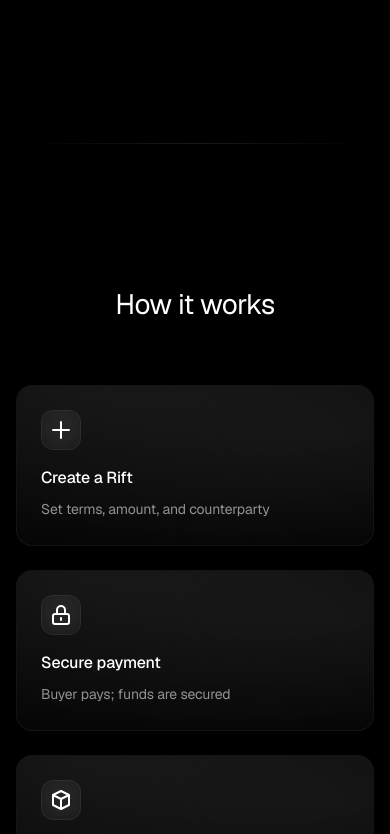
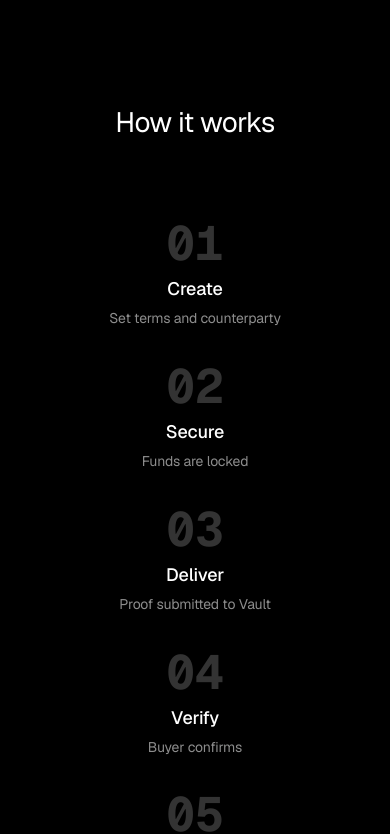
Before and after one commit to nav2424/rift, a Next.js app: page / in a window 390 px wide. Shown: the part 856-1690 px from the top of the page. Built offline with nearby package versions, Linux system fonts and the light colour scheme; no server answers.

Commit message:
Redesign: remove card overload, improve hierarchy, flatten trust features, make hero breathe, horizontal how-it-works flow

```diff
--- a/app/globals.css
+++ b/app/globals.css
@@ -59,10 +59,10 @@ body.modal-open nav {
 }
 
 .glass-soft {
-  background: rgba(255, 255, 255, 0.02);
+  background: rgba(255, 255, 255, 0.015);
   border: 1px solid var(--glass-border-2);
-  backdrop-filter: blur(12px);
-  -webkit-backdrop-filter: blur(12px);
+  backdrop-filter: blur(10px);
+  -webkit-backdrop-filter: blur(10px);
 }
 
 .glass-highlight {
--- a/app/page.tsx
+++ b/app/page.tsx
@@ -34,23 +34,23 @@ export default function Home() {
   return (
     <div className="min-h-screen relative overflow-hidden bg-black">
       {/* Hero Section */}
-        <section className="mx-auto max-w-6xl px-6 pt-28 pb-16">
+        <section className="mx-auto max-w-6xl px-6 pt-32 pb-32">
           <div className={`mx-auto max-w-3xl text-center transition-all duration-1000 ${mounted ? 'opacity-100 translate-y-0' : 'opacity-0 translate-y-8'}`}>
-            <div className="mx-auto inline-flex items-center gap-2 rounded-full glass-soft px-4 py-2 text-xs text-white/60">
+            <div className="mx-auto inline-flex items-center gap-2 rounded-full glass-soft px-4 py-2 text-xs text-white/60 mb-8">
               <span className="h-1.5 w-1.5 rounded-full bg-white/50" />
               TRUST LAYER • DIGITAL DEALS
           </div>
 
-            <h1 className="mt-8 text-5xl md:text-6xl font-semibold tracking-tight text-white">
+            <h1 className="text-5xl md:text-6xl font-medium tracking-tight text-white leading-[1.1]">
               The execution layer for online{" "}
               <span className="text-white/60">deals.</span>
             </h1>
 
-            <p className="mx-auto mt-5 max-w-xl text-base text-white/55 leading-relaxed">
+            <p className="mx-auto mt-6 max-w-xl text-base text-white/55 leading-relaxed">
               Create a Rift, secure payment, verify delivery, and release funds — without trust.
             </p>
 
-            <div className="mt-8 flex items-center justify-center gap-3">
+            <div className="mt-10 flex items-center justify-center gap-3">
               <Link
                 href="/auth/signup"
                 className="rounded-xl bg-white px-6 py-3 text-sm font-medium text-black hover:opacity-90 transition"
@@ -64,27 +64,47 @@ export default function Home() {
                 See how it works
             </Link>
             </div>
+        </div>
+      </section>
 
-            {/* Hero Product Panel */}
-            <div className="mx-auto mt-12 max-w-5xl rounded-2xl glass glass-highlight p-6">
-              <div className="rounded-xl bg-black/40 border border-white/6 p-6">
-                <div className="text-sm text-white/70">Rift Status</div>
-                <div className="mt-2 text-2xl font-semibold text-white">Verification pending</div>
-                <div className="mt-6 grid grid-cols-3 gap-4">
-                  <div className="rounded-xl glass-soft p-4">
-                    <div className="text-xs text-white/60">Payment</div>
-                    <div className="mt-2 text-white font-medium">Secured</div>
+        {/* Section Separator */}
+        <div className="mx-auto max-w-6xl px-6">
+          <div className="my-20 h-px w-full bg-gradient-to-r from-transparent via-white/10 to-transparent" />
         </div>
-                  <div className="rounded-xl glass-soft p-4">
-                    <div className="text-xs text-white/60">Vault</div>
-                    <div className="mt-2 text-white font-medium">Proof uploaded</div>
+
+        {/* How It Works */}
+        <section id="how-it-works" className="relative max-w-6xl mx-auto px-4 sm:px-6 lg:px-8 py-32">
+          <div className="mb-20">
+            <h2 className="text-3xl sm:text-4xl md:text-5xl font-light text-white mb-4 tracking-tight text-center">
+              How it works
+            </h2>
                 </div>
-                  <div className="rounded-xl glass-soft p-4">
-                    <div className="text-xs text-white/60">Release</div>
-                    <div className="mt-2 text-white font-medium">Locked</div>
+
+          <div className="relative">
+            {/* Connector line */}
+            <div className="hidden md:block absolute top-12 left-0 right-0 h-px bg-gradient-to-r from-transparent via-white/10 to-transparent" />
+
+            <div className="flex flex-col md:flex-row md:items-start gap-8 md:gap-4">
+              {[
+                { step: '01', title: 'Create', description: 'Set terms and counterparty' },
+                { step: '02', title: 'Secure', description: 'Funds are locked' },
+                { step: '03', title: 'Deliver', description: 'Proof submitted to Vault' },
+                { step: '04', title: 'Verify', description: 'Buyer confirms' },
+                { step: '05', title: 'Release', description: 'Funds move instantly' }
+              ].map((item, index) => (
+                <div key={item.step} className="flex-1 text-center md:text-left">
+                  <div className="relative">
+                    {index < 4 && (
+                      <div className="hidden md:block absolute top-6 left-full w-full h-px bg-white/10 transform -translate-x-1/2" style={{ width: 'calc(100% + 1rem)' }} />
+                    )}
+                    <div className="text-5xl md:text-6xl font-bold text-white/20 mb-2 leading-none font-mono">
+                      {item.step}
+                    </div>
+                    <div className="text-lg font-medium text-white mb-1">{item.title}</div>
+                    <div className="text-sm text-white/55 leading-relaxed">{item.description}</div>
                   </div>
               </div>
-              </div>
+            ))}
           </div>
         </div>
       </section>
@@ -94,77 +114,18 @@ export default function Home() {
           <div className="my-20 h-px w-full bg-gradient-to-r from-transparent via-white/10 to-transparent" />
         </div>
 
-        {/* How It Works */}
-        <section id="how-it-works" className="relative max-w-6xl mx-auto px-4 sm:px-6 lg:px-8 py-16 lg:py-24">
-          <div className="text-center mb-16">
-            <h2 className="text-3xl sm:text-4xl md:text-5xl font-light text-white mb-4 tracking-tight">
-              How it works
+        {/* Interactive Demo */}
+        <section className="relative max-w-6xl mx-auto px-4 sm:px-6 lg:px-8 py-32">
+          <div className="text-center mb-8">
+            <h2 className="text-2xl font-light text-white/70 mb-2 tracking-tight">
+              See it in action
             </h2>
+            <p className="text-sm text-white/40 font-light">
+              Interactive walkthrough
+            </p>
           </div>
-
-          <div className="grid md:grid-cols-5 gap-6 lg:gap-8">
-            {[
-              {
-                step: '1',
-                title: 'Create a Rift',
-                description: 'Set terms, amount, and counterparty',
-                icon: (
-                  <svg className="w-6 h-6" fill="none" stroke="currentColor" viewBox="0 0 24 24">
-                    <path strokeLinecap="round" strokeLinejoin="round" strokeWidth={2} d="M12 4v16m8-8H4" />
-                  </svg>
-                )
-              },
-              {
-                step: '2',
-                title: 'Secure payment',
-                description: 'Buyer pays; funds are secured',
-                icon: (
-                  <svg className="w-6 h-6" fill="none" stroke="currentColor" viewBox="0 0 24 24">
-                    <path strokeLinecap="round" strokeLinejoin="round" strokeWidth={2} d="M12 15v2m-6 4h12a2 2 0 002-2v-6a2 2 0 00-2-2H6a2 2 0 00-2 2v6a2 2 0 002 2zm10-10V7a4 4 0 00-8 0v4h8z" />
-                  </svg>
-                )
-              },
-              {
-                step: '3',
-                title: 'Deliver to Vault',
-                description: 'Seller submits proof to secure vault',
-                icon: (
-                  <svg className="w-6 h-6" fill="none" stroke="currentColor" viewBox="0 0 24 24">
-                    <path strokeLinecap="round" strokeLinejoin="round" strokeWidth={2} d="M20 7l-8-4-8 4m16 0l-8 4m8-4v10l-8 4m0-10L4 7m8 4v10M4 7v10l8 4" />
-                  </svg>
-                )
-              },
-              {
-                step: '4',
-                title: 'Verify',
-                description: 'Review and confirm delivery',
-                icon: (
-                  <svg className="w-6 h-6" fill="none" stroke="currentColor" viewBox="0 0 24 24">
-                    <path strokeLinecap="round" strokeLinejoin="round" strokeWidth={2} d="M9 12l2 2 4-4m6 2a9 9 0 11-18 0 9 9 0 0118 0z" />
-                  </svg>
-                )
-              },
-              {
-                step: '5',
-                title: 'Release',
-                description: 'Funds released to seller',
-                  icon: (
-                  <svg className="w-6 h-6" fill="none" stroke="currentColor" viewBox="0 0 24 24">
-                      <path strokeLinecap="round" strokeLinejoin="round" strokeWidth={2} d="M13 7l5 5m0 0l-5 5m5-5H6" />
-                    </svg>
-                )
-              }
-            ].map((item) => (
-              <div key={item.step} className="rounded-2xl glass-soft glass-highlight p-6 transition hover:bg-white/[0.035] hover:-translate-y-0.5">
-                <div className="mb-4 inline-flex h-10 w-10 items-center justify-center rounded-xl glass-soft">
-                  {item.icon}
-                </div>
-                <div className="text-white font-medium">{item.title}</div>
-                <div className="mt-2 text-sm text-white/55 leading-relaxed">
-                  {item.description}
-                </div>
-              </div>
-            ))}
+          <div className="opacity-90">
+            <InteractiveDemo />
           </div>
         </section>
 
@@ -173,19 +134,9 @@ export default function Home() {
           <div className="my-20 h-px w-full bg-gradient-to-r from-transparent via-white/10 to-transparent" />
         </div>
 
-        {/* Interactive Demo */}
-        <section className="relative">
-          <InteractiveDemo />
-        </section>
-
-        {/* Section Separator */}
-        <div className="mx-auto max-w-6xl px-6">
-          <div className="my-20 h-px w-full bg-gradient-to-r from-transparent via-white/10 to-transparent" />
-        </div>
-
         {/* Use Cases */}
-        <section className="relative max-w-6xl mx-auto px-4 sm:px-6 lg:px-8 py-16 lg:py-24">
-          <div className="text-center mb-16">
+        <section className="relative max-w-6xl mx-auto px-4 sm:px-6 lg:px-8 py-32">
+          <div className="mb-20 text-center">
             <h2 className="text-3xl sm:text-4xl md:text-5xl font-light text-white mb-4 tracking-tight">
               Built for every deal
             </h2>
@@ -196,39 +147,29 @@ export default function Home() {
               {
                 title: 'Digital Goods',
                 description: 'Usernames, licenses, files, and digital assets',
-              icon: (
-                  <svg className="w-6 h-6" fill="none" stroke="currentColor" viewBox="0 0 24 24">
-                    <path strokeLinecap="round" strokeLinejoin="round" strokeWidth={2} d="M9 12h6m-6 4h6m2 5H7a2 2 0 01-2-2V5a2 2 0 012-2h5.586a1 1 0 01.707.293l5.414 5.414a1 1 0 01.293.707V19a2 2 0 01-2 2z" />
-                </svg>
-              )
+                primary: false
               },
               {
                 title: 'Tickets',
-                description: 'Digital transfer with verification',
-              icon: (
-                  <svg className="w-6 h-6" fill="none" stroke="currentColor" viewBox="0 0 24 24">
-                    <path strokeLinecap="round" strokeLinejoin="round" strokeWidth={2} d="M15 5v2m0 4v2m0 4v2M5 5a2 2 0 00-2 2v3a2 2 0 110 4v3a2 2 0 002 2h14a2 2 0 002-2v-3a2 2 0 110-4V7a2 2 0 00-2-2H5z" />
-                </svg>
-              )
+                description: 'Digital transfer with ownership verification and instant release.',
+                primary: true
               },
               {
                 title: 'Services',
                 description: 'Milestone-based work and deliverables',
-              icon: (
-                  <svg className="w-6 h-6" fill="none" stroke="currentColor" viewBox="0 0 24 24">
-                    <path strokeLinecap="round" strokeLinejoin="round" strokeWidth={2} d="M21 13.255A23.931 23.931 0 0112 15c-3.183 0-6.22-.62-9-1.745M16 6V4a2 2 0 00-2-2h-4a2 2 0 00-2 2v2m4 6h.01M5 20h14a2 2 0 002-2V8a2 2 0 00-2-2H5a2 2 0 00-2 2v10a2 2 0 002 2z" />
-                </svg>
-              )
+                primary: false
               }
             ].map((item, index) => (
-              <div key={index} className="rounded-2xl glass-soft glass-highlight p-6 transition hover:bg-white/[0.035] hover:-translate-y-0.5">
-                <div className="mb-4 inline-flex h-10 w-10 items-center justify-center rounded-xl glass-soft">
-                  {item.icon}
-                </div>
-                <div className="text-white font-medium">{item.title}</div>
-                <div className="mt-2 text-sm text-white/55 leading-relaxed">
-                  {item.description}
-                </div>
+              <div
+                key={index}
+                className={`transition ${
+                  item.primary
+                    ? 'md:-mt-4 md:mb-4 rounded-2xl glass-soft glass-highlight p-8'
+                    : 'rounded-xl glass-soft p-6 opacity-80'
+                }`}
+              >
+                <div className="text-white font-medium text-lg mb-2">{item.title}</div>
+                <div className="text-sm text-white/55 leading-relaxed">{item.description}</div>
               </div>
             ))}
           </div>
@@ -240,60 +181,35 @@ export default function Home() {
         </div>
 
         {/* Trust Layer Features */}
-        <section className="relative max-w-6xl mx-auto px-4 sm:px-6 lg:px-8 py-16 lg:py-24">
-          <div className="text-center mb-16">
+        <section className="relative max-w-6xl mx-auto px-4 sm:px-6 lg:px-8 py-32">
+          <div className="mb-20 text-center">
             <h2 className="text-3xl sm:text-4xl md:text-5xl font-light text-white mb-4 tracking-tight">
               Trust layer features
             </h2>
           </div>
 
-          <div className="grid md:grid-cols-2 gap-6 lg:gap-8">
+          <div className="grid md:grid-cols-2 gap-8">
             {[
               {
                 title: 'Private IDs',
                 description: 'No directory lookup. Counterparties identified by secure IDs only.',
-              icon: (
-                  <svg className="w-6 h-6" fill="none" stroke="currentColor" viewBox="0 0 24 24">
-                    <path strokeLinecap="round" strokeLinejoin="round" strokeWidth={2} d="M15 7a2 2 0 012 2m4 0a6 6 0 01-7.743 5.743L11 17H9v2H7v2H4a1 1 0 01-1-1v-2.586a1 1 0 01.293-.707l5.964-5.964A6 6 0 1121 9z" />
-                </svg>
-              )
               },
               {
                 title: 'Audit trail',
                 description: 'Complete activity log with transparent status updates.',
-              icon: (
-                  <svg className="w-6 h-6" fill="none" stroke="currentColor" viewBox="0 0 24 24">
-                    <path strokeLinecap="round" strokeLinejoin="round" strokeWidth={2} d="M9 5H7a2 2 0 00-2 2v12a2 2 0 002 2h10a2 2 0 002-2V7a2 2 0 00-2-2h-2M9 5a2 2 0 002 2h2a2 2 0 002-2M9 5a2 2 0 012-2h2a2 2 0 012 2" />
-                </svg>
-              )
               },
               {
                 title: 'Vault submissions',
                 description: 'Secure proof storage with verification window and access controls.',
-              icon: (
-                  <svg className="w-6 h-6" fill="none" stroke="currentColor" viewBox="0 0 24 24">
-                    <path strokeLinecap="round" strokeLinejoin="round" strokeWidth={2} d="M20 7l-8-4-8 4m16 0l-8 4m8-4v10l-8 4m0-10L4 7m8 4v10M4 7v10l8 4" />
-                </svg>
-              )
               },
               {
                 title: 'Resolution controls',
                 description: 'Clear rules, structured issue submission, and admin review path.',
-              icon: (
-                  <svg className="w-6 h-6" fill="none" stroke="currentColor" viewBox="0 0 24 24">
-                    <path strokeLinecap="round" strokeLinejoin="round" strokeWidth={2} d="M9 12l2 2 4-4m5.618-4.016A11.955 11.955 0 0112 2.944a11.955 11.955 0 01-8.618 3.04A12.02 12.02 0 003 9c0 5.591 3.824 10.29 9 11.622 5.176-1.332 9-6.03 9-11.622 0-1.042-.133-2.052-.382-3.016z" />
-                </svg>
-              )
               }
             ].map((item, index) => (
-              <div key={index} className="rounded-2xl glass-soft glass-highlight p-6 transition hover:bg-white/[0.035] hover:-translate-y-0.5">
-                <div className="mb-4 inline-flex h-10 w-10 items-center justify-center rounded-xl glass-soft">
-                  {item.icon}
-                </div>
-                <div className="text-white font-medium">{item.title}</div>
-                <div className="mt-2 text-sm text-white/55 leading-relaxed">
-                  {item.description}
-                </div>
+              <div key={index} className="pb-6 border-b border-white/6">
+                <div className="text-white font-medium text-base mb-2">{item.title}</div>
+                <div className="text-sm text-white/60 leading-relaxed">{item.description}</div>
               </div>
             ))}
           </div>
@@ -305,37 +221,29 @@ export default function Home() {
         </div>
 
         {/* Social Proof */}
-        <section className="relative max-w-6xl mx-auto px-4 sm:px-6 lg:px-8 py-16 lg:py-24">
-        <div className="text-center mb-12">
-            <p className="text-white/60 font-light text-sm mb-8">Used by teams, creators, and power sellers.</p>
-            <GlassCard className="p-8 max-w-2xl mx-auto">
-              <div className="flex items-start gap-4">
-                <div className="w-12 h-12 rounded-full bg-white/5 border border-white/10 flex items-center justify-center flex-shrink-0">
-                  <svg className="w-6 h-6 text-white/60" fill="none" stroke="currentColor" viewBox="0 0 24 24">
-                    <path strokeLinecap="round" strokeLinejoin="round" strokeWidth={2} d="M16 7a4 4 0 11-8 0 4 4 0 018 0zM12 14a7 7 0 00-7 7h14a7 7 0 00-7-7z" />
-                </svg>
+        <section className="relative max-w-4xl mx-auto px-4 sm:px-6 lg:px-8 py-32">
+          <div className="text-center">
+            <p className="text-white/50 font-light text-sm mb-12 tracking-wider uppercase">Used by teams, creators, and power sellers</p>
+            <div className="max-w-3xl mx-auto">
+              <blockquote className="text-xl md:text-2xl font-light text-white/80 italic leading-relaxed mb-6">
+                "Rift transformed how we handle client payments. The verification process gives everyone confidence, and disputes are resolved quickly."
+              </blockquote>
+              <p className="text-white/50 font-light text-sm font-mono">— Creator, Digital Services</p>
             </div>
-                <div>
-                  <p className="text-white/80 font-light mb-2 italic">
-                    "Rift transformed how we handle client payments. The verification process gives everyone confidence, and disputes are resolved quickly."
-                  </p>
-                  <p className="text-white/50 font-light text-sm">— Creator, Digital Services</p>
-                </div>
-              </div>
-            </GlassCard>
           </div>
         </section>
 
         {/* Final CTA */}
-        <section className="relative max-w-6xl mx-auto px-4 sm:px-6 lg:px-8 py-16 lg:py-24">
+        <section className="relative max-w-4xl mx-auto px-4 sm:px-6 lg:px-8 py-32">
           <div className="text-center">
-            <h2 className="text-3xl sm:text-4xl md:text-5xl font-light text-white mb-6 tracking-tight">
-              Stop negotiating trust. Execute the deal.
+            <h2 className="text-3xl sm:text-4xl md:text-5xl font-medium text-white mb-10 tracking-tight leading-tight">
+              Stop negotiating trust.<br />
+              Execute the deal.
             </h2>
             <Link href="/auth/signup">
-              <PremiumButton size="lg" variant="primary" className="min-w-[220px]">
+              <button className="rounded-xl bg-white px-8 py-4 text-base font-medium text-black hover:opacity-90 transition">
                 Create a Rift
-                </PremiumButton>
+              </button>
             </Link>
           </div>
         </section>
```
Also changed, not shown: components/InteractiveDemo.tsx (+1 -9 lines). Lines whose indentation alone changed are shown as unchanged.
